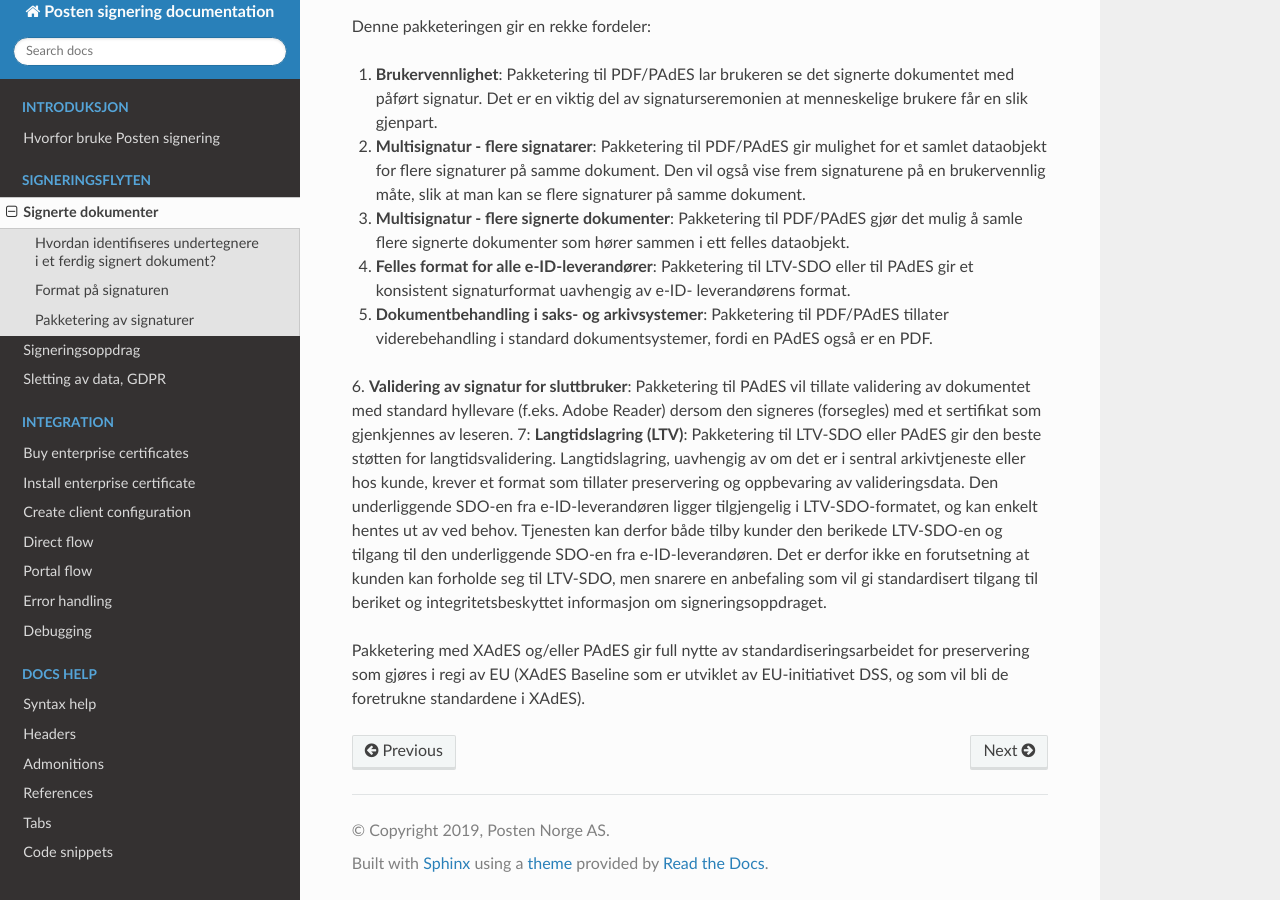
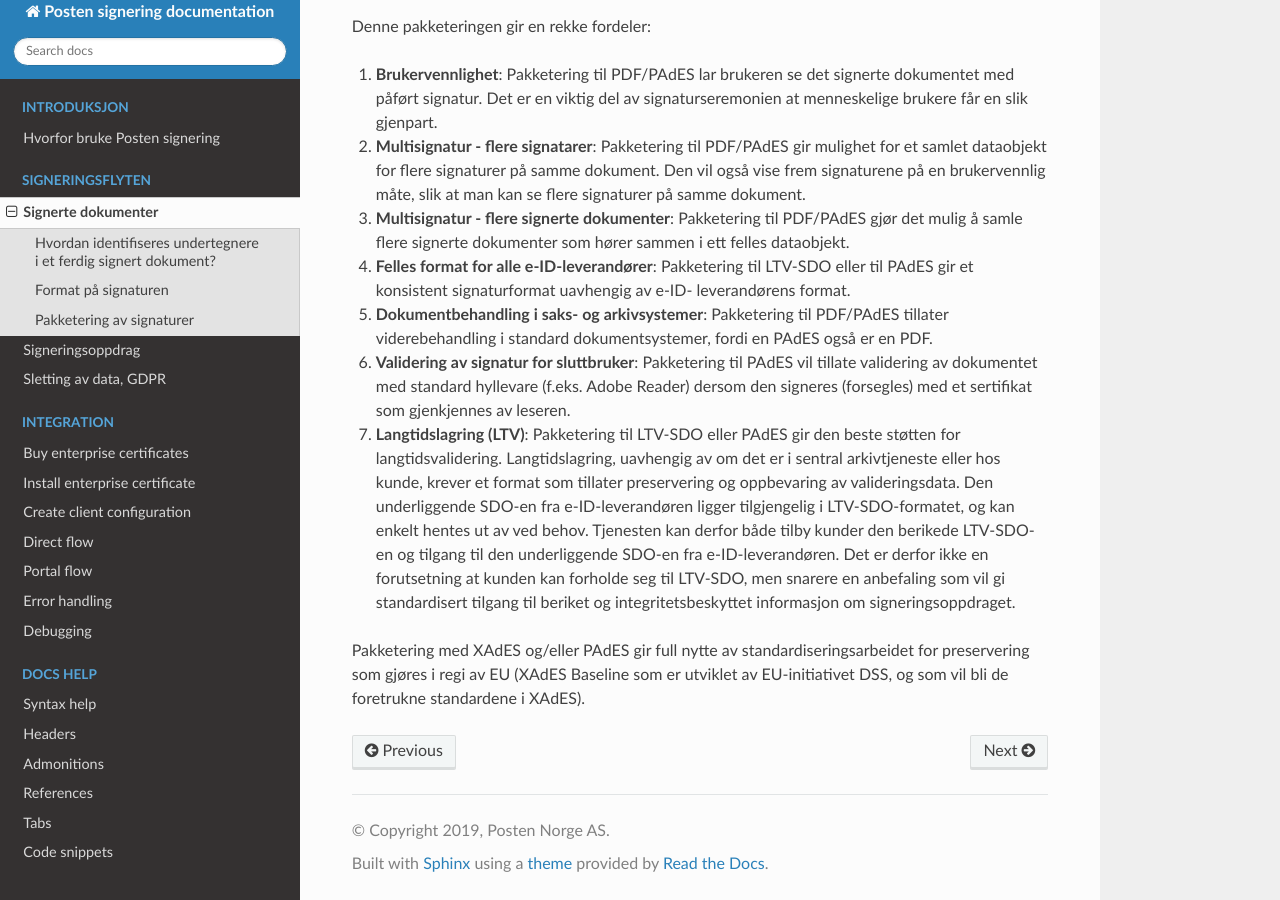
Before and after one commit to ramonarellano/signering-docs, a Sphinx documentation site: the page built from source/signert-dokument.rst, in a window 1280 px wide and 900 px high, scrolled down 2270 px. Built offline with Sphinx 7.4.7 and the Read the Docs theme 2.0.0, drawn with Linux system fonts in a browser that asks for light colours; part of the change alters nothing that is shown.

```diff
--- a/source/signert-dokument.rst
+++ b/source/signert-dokument.rst
@@ -51,21 +51,16 @@ Signeringstjenesten gjør pakketering av signaturer gjennom et format for langti
 Pakketering gjøres i to steg:
 
 #. Pakketering av SDO til LTV-SDO. Her utvides og styrkes signaturen for å legge til rette for langtidsvalidering og å styrke bevisverdien.
-
 #. Pakketering av LTV-SDO til PDF/PAdES. Her legges det til støtte for multisignatur, brukervennlighet og lettere manuell og maskinell prosessering hos mottaker.
 
 Denne pakketeringen gir en rekke fordeler:
 
 1. **Brukervennlighet**: Pakketering til PDF/PAdES lar brukeren se det signerte dokumentet med påført signatur. Det er en viktig del av signaturseremonien at menneskelige brukere får en slik gjenpart.
-
 2. **Multisignatur - flere signatarer**: Pakketering til PDF/PAdES gir mulighet for et samlet dataobjekt for flere signaturer på samme dokument. Den vil også vise frem signaturene på en brukervennlig måte, slik at man kan se flere signaturer på samme dokument.
-
 3. **Multisignatur - flere signerte dokumenter**: Pakketering til PDF/PAdES gjør det mulig å samle flere signerte dokumenter som hører sammen i ett felles dataobjekt.
-
 4. **Felles format for alle e-ID-leverandører**: Pakketering til LTV-SDO eller til PAdES gir et konsistent signaturformat uavhengig av e-ID- leverandørens format.
-
 5. **Dokumentbehandling i saks- og arkivsystemer**: Pakketering til PDF/PAdES tillater viderebehandling i standard dokumentsystemer, fordi en PAdES også er en PDF.
 6. **Validering av signatur for sluttbruker**: Pakketering til PAdES vil tillate validering av dokumentet med standard hyllevare (f.eks. Adobe Reader) dersom den signeres (forsegles) med et sertifikat som gjenkjennes av leseren.
-7: **Langtidslagring (LTV)**: Pakketering til LTV-SDO eller PAdES gir den beste støtten for langtidsvalidering. Langtidslagring, uavhengig av om det er i sentral arkivtjeneste eller hos kunde, krever et format som tillater preservering og oppbevaring av valideringsdata. Den underliggende SDO-en fra e-ID-leverandøren ligger tilgjengelig i LTV-SDO-formatet, og kan enkelt hentes ut av ved behov. Tjenesten kan derfor både tilby kunder den berikede LTV-SDO-en og tilgang til den underliggende SDO-en fra e-ID-leverandøren. Det er derfor ikke en forutsetning at kunden kan forholde seg til LTV-SDO, men snarere en anbefaling som vil gi standardisert tilgang til beriket og integritetsbeskyttet informasjon om signeringsoppdraget.
+7. **Langtidslagring (LTV)**: Pakketering til LTV-SDO eller PAdES gir den beste støtten for langtidsvalidering. Langtidslagring, uavhengig av om det er i sentral arkivtjeneste eller hos kunde, krever et format som tillater preservering og oppbevaring av valideringsdata. Den underliggende SDO-en fra e-ID-leverandøren ligger tilgjengelig i LTV-SDO-formatet, og kan enkelt hentes ut av ved behov. Tjenesten kan derfor både tilby kunder den berikede LTV-SDO-en og tilgang til den underliggende SDO-en fra e-ID-leverandøren. Det er derfor ikke en forutsetning at kunden kan forholde seg til LTV-SDO, men snarere en anbefaling som vil gi standardisert tilgang til beriket og integritetsbeskyttet informasjon om signeringsoppdraget.
 
 Pakketering med XAdES og/eller PAdES gir full nytte av standardiseringsarbeidet for preservering som gjøres i regi av EU (XAdES Baseline som er utviklet av EU-initiativet DSS, og som vil bli de foretrukne standardene i XAdES).
```
